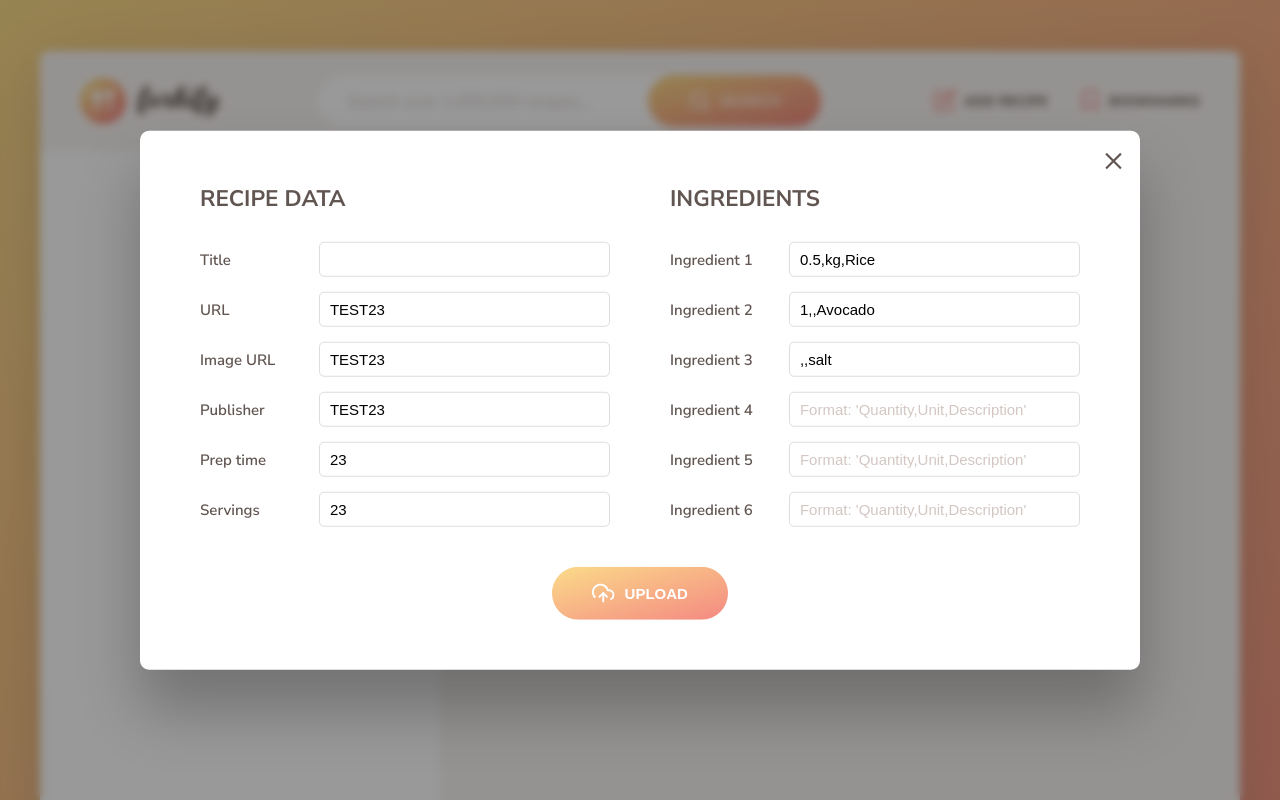
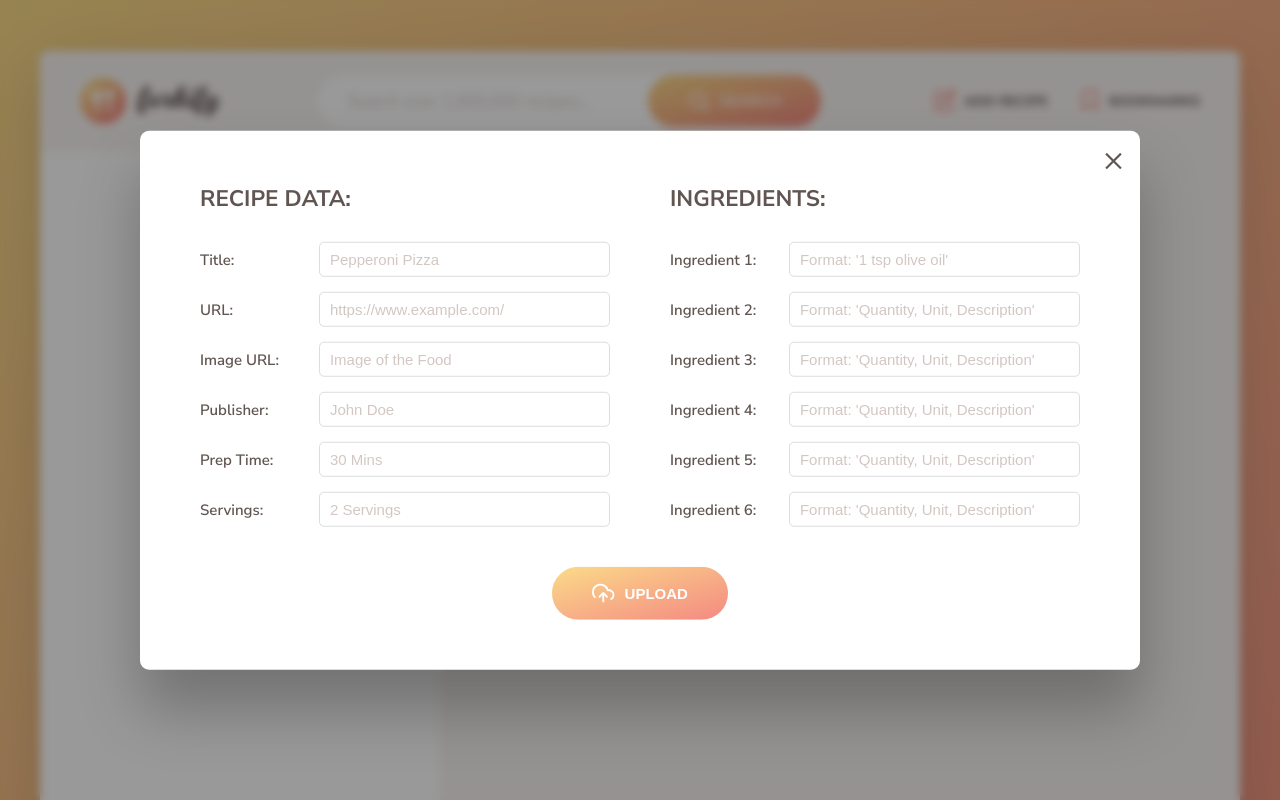
Before and after one commit to treenidad/forkify-webapp, a website built with Parcel: page index.html in a window 1280 px wide. Both pictures are taken after a click on the button "ADD RECIPE". Shown: the top 800 px of the page. Built offline with nearby package versions, Linux system fonts and the light colour scheme.

Commit message:
Made a few updates to the code.

```diff
--- a/index.html
+++ b/index.html
@@ -261,62 +261,99 @@
       <button class="btn--close-modal">&times;</button>
       <form class="upload">
         <div class="upload__column">
-          <h3 class="upload__heading">Recipe data</h3>
-          <label>Title</label>
-          <input value="" required name="title" type="text" placeholder="" />
-          <label>URL</label>
-          <input value="TEST23" required name="sourceUrl" type="text" />
-          <label>Image URL</label>
-          <input value="TEST23" required name="image" type="text" />
-          <label>Publisher</label>
-          <input value="TEST23" required name="publisher" type="text" />
-          <label>Prep time</label>
-          <input value="23" required name="cookingTime" type="number" />
-          <label>Servings</label>
-          <input value="23" required name="servings" type="number" />
+          <h3 class="upload__heading">Recipe data:</h3>
+          <label>Title:</label>
+          <input
+            value=""
+            required
+            name="title"
+            type="text"
+            placeholder="Pepperoni Pizza"
+          />
+          <label>URL:</label>
+          <input
+            value=""
+            required
+            name="sourceUrl"
+            type="text"
+            placeholder="https://www.example.com/"
+          />
+          <label>Image URL:</label>
+          <input
+            value=""
+            required
+            name="image"
+            type="text"
+            placeholder="Image of the Food"
+          />
+          <label>Publisher:</label>
+          <input
+            value=""
+            required
+            name="publisher"
+            type="text"
+            placeholder="John Doe"
+          />
+          <label>Prep Time:</label>
+          <input
+            value=""
+            required
+            name="cookingTime"
+            type="number"
+            placeholder="30 Mins"
+          />
+          <label>Servings:</label>
+          <input
+            value=""
+            required
+            name="servings"
+            type="number"
+            placeholder="2 Servings"
+          />
         </div>
 
         <div class="upload__column">
-          <h3 class="upload__heading">Ingredients</h3>
-          <label>Ingredient 1</label>
+          <h3 class="upload__heading">Ingredients:</h3>
+
+          <label>Ingredient 1:</label>
           <input
-            value="0.5,kg,Rice"
+            value=""
             type="text"
             required
             name="ingredient-1"
-            placeholder="Format: 'Quantity,Unit,Description'"
+            placeholder="Format: '1 tsp olive oil'"
           />
-          <label>Ingredient 2</label>
+          <label>Ingredient 2:</label>
           <input
-            value="1,,Avocado"
+            value=""
             type="text"
             name="ingredient-2"
-            placeholder="Format: 'Quantity,Unit,Description'"
+            placeholder="Format: 'Quantity, Unit, Description'"
           />
-          <label>Ingredient 3</label>
+          <label>Ingredient 3:</label>
           <input
-            value=",,salt"
+            value=""
             type="text"
             name="ingredient-3"
-            placeholder="Format: 'Quantity,Unit,Description'"
+            placeholder="Format: 'Quantity, Unit, Description'"
           />
-          <label>Ingredient 4</label>
+          <label>Ingredient 4:</label>
           <input
             type="text"
             name="ingredient-4"
-            placeholder="Format: 'Quantity,Unit,Description'"
+            placeholder="Format: 'Quantity, Unit, Description'"
           />
-          <label>Ingredient 5</label>
+          <label>Ingredient 5:</label>
           <input
             type="text"
             name="ingredient-5"
-            placeholder="Format: 'Quantity,Unit,Description'"
+            placeholder="Format: 'Quantity, Unit, Description'"
           />
-          <label>Ingredient 6</label>
+          <label>Ingredient 6:</label>
           <input
             type="text"
             name="ingredient-6"
-            placeholder="Format: 'Quantity,Unit,Description'"
+            placeholder="Format: 'Quantity, Unit, Description'"
           />
         </div>
 
```
